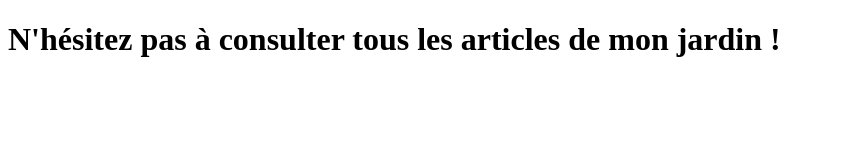
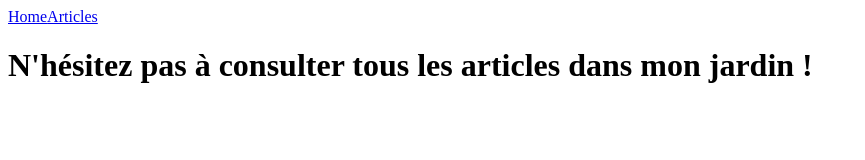
Before and after one commit to Cyril-Alcesilas/digital-garden, a Gatsby site: page /articles in a window 1280 px wide. Shown: the whole page, without its empty margins (0-865 px from the left). Built offline with nearby package versions, Linux system fonts and the light colour scheme; Gatsby itself is replaced by a stand-in of ours.

Commit message:
layout component

```diff
--- /dev/null
+++ b/src/components/Layout.js
@@ -0,0 +1,14 @@
+import * as React from "react";
+import Navbar from "./Navbar";
+
+const Layout = ({ pageTitle, children }) => {
+    return (
+        <div>
+            <title>{pageTitle}</title>
+            <Navbar />
+            <main>{children}</main>
+        </div>
+    );
+};
+
+export default Layout;
--- a/src/pages/articles.js
+++ b/src/pages/articles.js
@@ -1,11 +1,11 @@
 import * as React from "react";
+import Layout from "../components/Layout";
 
 const ArticlesPage = () => {
     return (
-        <main>
-            <title>Articles</title>
-        <h1>N'hésitez pas à consulter tous les articles de mon jardin !</h1>
-        </main>
+        <Layout pageTitle = "Articles">
+            <h1>N'hésitez pas à consulter tous les articles dans mon jardin !</h1>
+        </Layout>
  );
 };
 
```
